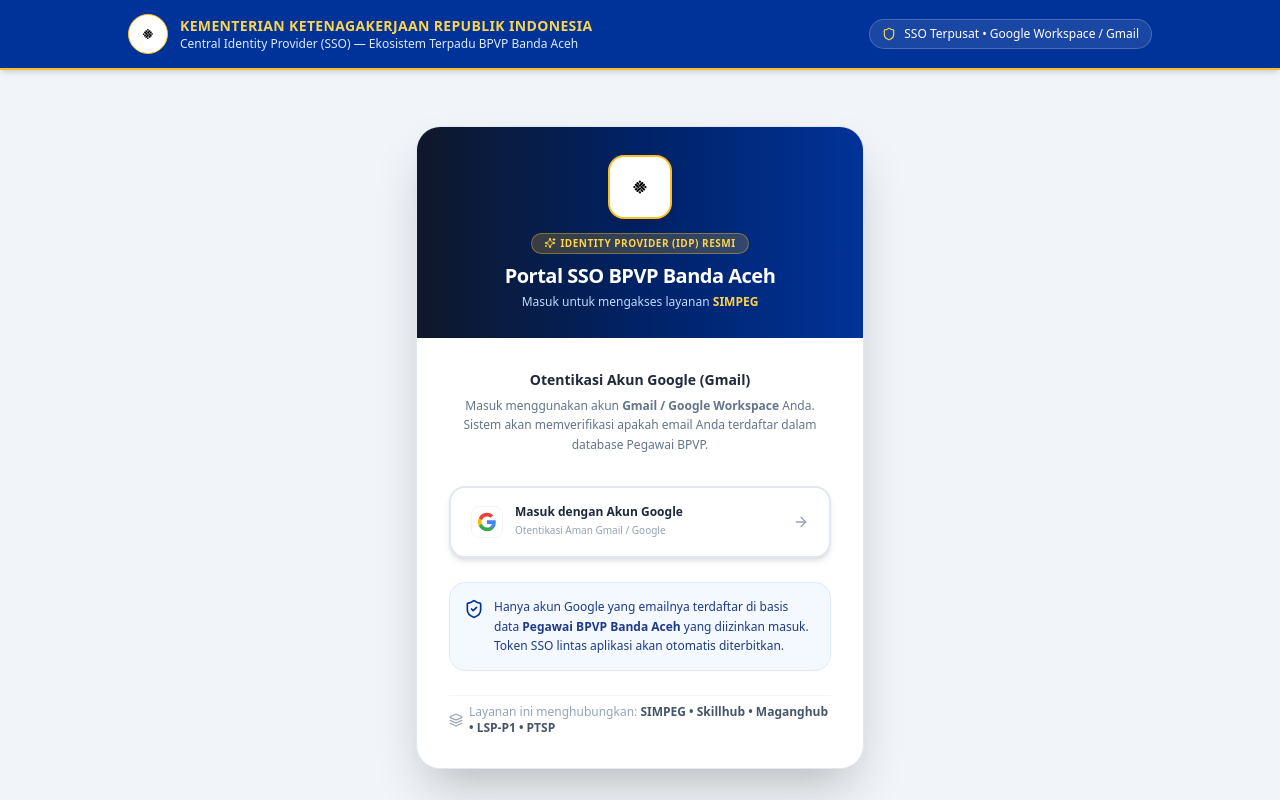
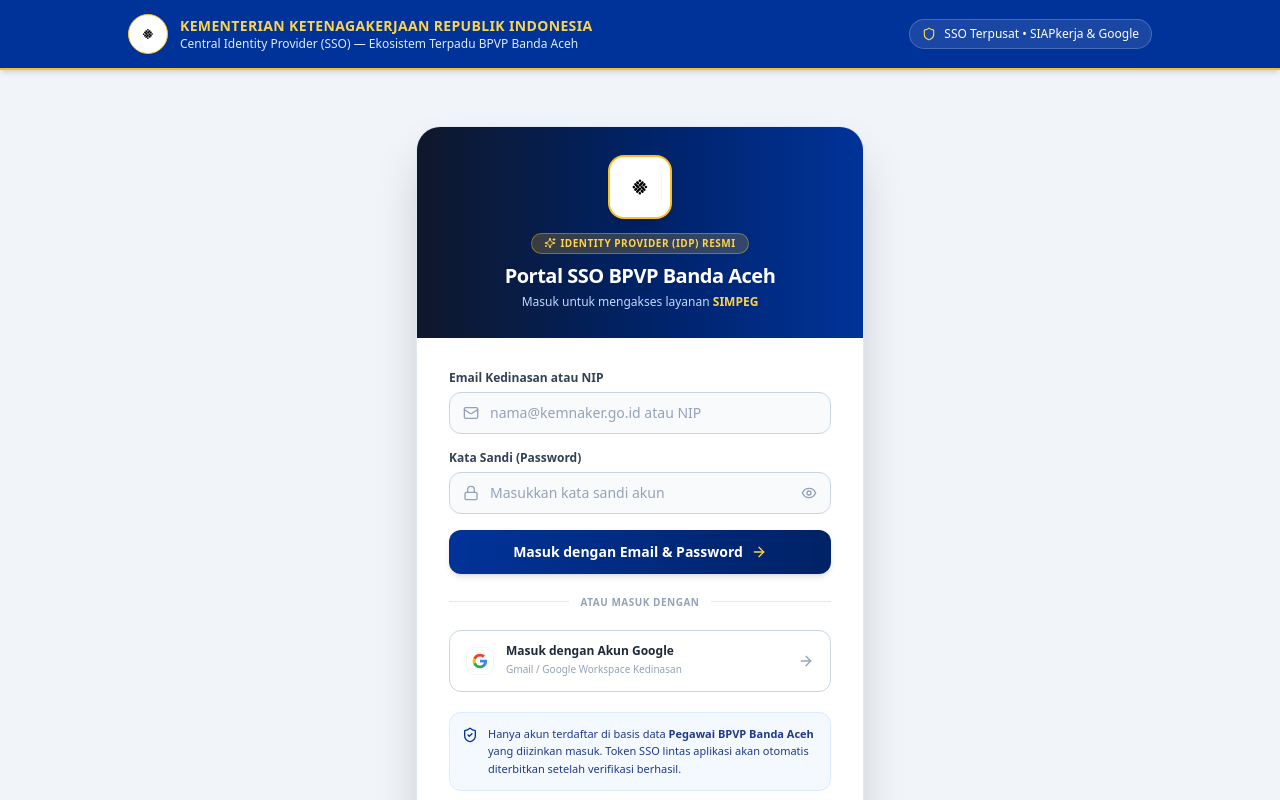
Before and after one commit to nabilfwz/sso-bpvp, a Next.js app: page / in a window 1280 px wide. Shown: the top 800 px of the page. Built offline with nearby package versions, Linux system fonts and the light colour scheme; no server answers.

Commit message:
feat(auth): enable login with email & password or google in central SSO

```diff
--- a/app/api/login/route.ts
+++ b/app/api/login/route.ts
@@ -1,33 +1,40 @@
 import { NextRequest, NextResponse } from "next/server";
-import { validatePegawaiForSso, generateSsoToken } from "@/lib/sso-core";
+import { validatePegawaiForSso, authenticatePegawaiWithPassword, generateSsoToken } from "@/lib/sso-core";
 import { prisma } from "@/lib/prisma";
 
 export const dynamic = "force-dynamic";
 
 /**
- * Central SSO Login Endpoint (Passwordless — Google / Sosmed SSO).
- * Memverifikasi email akun Google/Sosmed terhadap Database Pegawai BPVP.
+ * Central SSO Login Endpoint (Email + Password ATAU Passwordless).
+ * Memverifikasi kredensial terhadap Database Pegawai BPVP.
  * Menerbitkan Token SSO Cross-App (HMAC-SHA256) & mengembalikan redirect URL ke client app.
  */
 export async function POST(request: NextRequest) {
   try {
     const body = await request.json();
-    const email = (body?.email || body?.identifier)?.trim();
+    const identifier = (body?.identifier || body?.email)?.trim();
+    const password = body?.password?.trim();
     const defaultSimpegUrl =
       process.env.NEXT_PUBLIC_SIMPEG_URL || "https://simpegbpvp.vercel.app";
     const defaultCallback = `${defaultSimpegUrl}/auth/sso-callback`;
     const callbackUrl = body?.callbackUrl?.trim() || defaultCallback;
 
-    if (!email) {
+    if (!identifier) {
       return NextResponse.json(
-        { success: false, error: "Alamat email Google / Gmail wajib disertakan." },
+        { success: false, error: "Email atau NIP wajib disertakan." },
         { status: 400 }
       );
     }
 
-    // Validasi ketat terhadap database Manajemen Pegawai BPVP (tanpa password)
-    // Otomatis menolak orang luar dan pegawai nonaktif (di tong sampah)
-    const { user, pegawai } = await validatePegawaiForSso(email);
+    // Jika password disertakan, verifikasi kredensial password
+    // Jika tidak ada password (misal login token khusus), gunakan validatePegawaiForSso
+    let authResult: { user: any; pegawai?: any };
+    if (password) {
+      authResult = await authenticatePegawaiWithPassword(identifier, password);
+    } else {
+      authResult = await validatePegawaiForSso(identifier);
+    }
+    const { user, pegawai } = authResult;
 
     // Terbitkan Token SSO
     const token = generateSsoToken(user, pegawai);
--- a/app/page.tsx
+++ b/app/page.tsx
@@ -10,6 +10,10 @@
   Layers,
   Sparkles,
   ArrowRight,
+  Mail,
+  Lock,
+  Eye,
+  EyeOff,
 } from "lucide-react";
 
 function SsoPortalContent() {
@@ -23,18 +27,75 @@
   const errorParam = searchParams.get("error");
   const rejectedEmail = searchParams.get("email");
 
-  const [loading, setLoading] = useState(false);
+  // State untuk form login email & password
+  const [identifier, setIdentifier] = useState("");
+  const [password, setPassword] = useState("");
+  const [showPassword, setShowPassword] = useState(false);
+  const [loadingPassword, setLoadingPassword] = useState(false);
+  const [formError, setFormError] = useState("");
+
+  // State untuk login Google
+  const [loadingGoogle, setLoadingGoogle] = useState(false);
 
   const googleOAuthUrl = `/api/auth/google?service=${encodeURIComponent(
     service
   )}&callbackUrl=${encodeURIComponent(callbackUrl)}`;
 
   const handleGoogleClick = () => {
-    setLoading(true);
+    setLoadingGoogle(true);
     window.location.href = googleOAuthUrl;
   };
 
-  const getErrorMessage = () => {
+  const handlePasswordLogin = async (e: React.FormEvent) => {
+    e.preventDefault();
+    setFormError("");
+
+    if (!identifier.trim()) {
+      setFormError("Email atau NIP wajib diisi.");
+      return;
+    }
+    if (!password) {
+      setFormError("Kata sandi (password) wajib diisi.");
+      return;
+    }
+
+    setLoadingPassword(true);
+    try {
+      const res = await fetch("/api/login", {
+        method: "POST",
+        headers: { "Content-Type": "application/json" },
+        body: JSON.stringify({
+          identifier: identifier.trim(),
+          password,
+          callbackUrl,
+          service,
+        }),
+      });
+
+      const data = await res.json();
+
+      if (!res.ok || !data.success) {
+        setFormError(
+          data.error || "Gagal masuk. Periksa kembali email/NIP dan kata sandi Anda."
+        );
+        setLoadingPassword(false);
+        return;
+      }
+
+      // Berhasil login, arahkan ke target aplikasi dengan sso_token
+      if (data.redirectUrl) {
+        window.location.href = data.redirectUrl;
+      } else {
+        setFormError("Gagal mengarahkan kembali ke aplikasi.");
+        setLoadingPassword(false);
+      }
+    } catch (err: any) {
+      setFormError(err?.message || "Terjadi kesalahan koneksi saat memproses login.");
+      setLoadingPassword(false);
+    }
+  };
+
+  const getUrlErrorMessage = () => {
     if (!errorParam) return null;
     if (errorParam === "EmailTidakTerdaftar") {
       return (
@@ -60,7 +121,8 @@
     return "Autentikasi akun Google gagal. Silakan coba kembali.";
   };
 
-  const errorMessage = getErrorMessage();
+  const urlErrorMessage = getUrlErrorMessage();
+  const displayError = formError || urlErrorMessage;
 
   return (
     <>
@@ -84,17 +146,17 @@
           </div>
           <div className="hidden sm:flex items-center gap-2 text-xs bg-white/10 px-3 py-1.5 rounded-full border border-white/20">
             <Shield className="w-3.5 h-3.5 text-amber-300" />
-            <span>SSO Terpusat &bull; Google Workspace / Gmail</span>
+            <span>SSO Terpusat &bull; SIAPkerja &amp; Google</span>
           </div>
         </div>
       </header>
 
       {/* Main Container */}
-      <main className="flex-1 flex items-center justify-center p-4 sm:p-6 my-8">
+      <main className="flex-1 flex items-center justify-center p-4 sm:p-6 my-6 sm:my-8">
         <div className="w-full max-w-md bg-white rounded-3xl shadow-2xl border border-slate-200 overflow-hidden">
           {/* Card Header */}
-          <div className="bg-gradient-to-r from-slate-900 via-[#002266] to-[#003399] p-7 text-white text-center relative overflow-hidden">
-            <div className="w-16 h-16 mx-auto mb-3 bg-white rounded-2xl p-2.5 shadow-lg border-2 border-amber-400 flex items-center justify-center">
+          <div className="bg-gradient-to-r from-slate-900 via-[#002266] to-[#003399] p-6 sm:p-7 text-white text-center relative overflow-hidden">
+            <div className="w-14 h-14 sm:w-16 sm:h-16 mx-auto mb-3 bg-white rounded-2xl p-2 shadow-lg border-2 border-amber-400 flex items-center justify-center">
               <img
                 src="/images/logo-kemnaker.svg"
                 alt="Logo Kemnaker"
@@ -104,7 +166,7 @@
             <span className="inline-flex items-center gap-1 px-3 py-0.5 bg-amber-400/20 text-amber-300 border border-amber-400/40 rounded-full text-[10px] font-bold uppercase tracking-wider mb-2">
               <Sparkles className="w-3 h-3" /> Identity Provider (IdP) Resmi
             </span>
-            <h2 className="text-xl font-extrabold tracking-tight">
+            <h2 className="text-lg sm:text-xl font-extrabold tracking-tight">
               Portal SSO BPVP Banda Aceh
             </h2>
             <p className="text-xs text-blue-200 mt-1 max-w-xs mx-auto">
@@ -116,42 +178,118 @@
           </div>
 
           {/* Card Body */}
-          <div className="p-7 sm:p-8 space-y-6">
+          <div className="p-6 sm:p-8 space-y-5">
             {/* Error Banner */}
-            {errorMessage && (
+            {displayError && (
               <div className="p-4 bg-red-50 border-l-4 border-red-600 rounded-r-xl text-red-800 space-y-1 animate-in fade-in duration-200">
                 <div className="flex items-center gap-2">
                   <ShieldAlert className="w-5 h-5 text-red-600 shrink-0" />
-                  <p className="font-bold text-sm">Autentikasi SSO Ditolak</p>
+                  <p className="font-bold text-xs sm:text-sm">Autentikasi Gagal</p>
                 </div>
-                <p className="text-xs text-red-700 leading-relaxed pl-7">
-                  {errorMessage}
-                </p>
+                <div className="text-xs text-red-700 leading-relaxed pl-7">
+                  {displayError}
+                </div>
               </div>
             )}
 
-            <div className="text-center space-y-1.5">
-              <p className="text-sm font-bold text-slate-800">
-                Otentikasi Akun Google (Gmail)
-              </p>
-              <p className="text-xs text-slate-500 leading-relaxed">
-                Masuk menggunakan akun <strong>Gmail / Google Workspace</strong> Anda. Sistem akan memverifikasi apakah email Anda terdaftar dalam database Pegawai BPVP.
-              </p>
+            {/* FORM LOGIN EMAIL / NIP & PASSWORD */}
+            <form onSubmit={handlePasswordLogin} className="space-y-4">
+              <div className="space-y-1.5">
+                <label className="text-xs font-bold text-slate-700 block">
+                  Email Kedinasan atau NIP
+                </label>
+                <div className="relative">
+                  <div className="absolute inset-y-0 left-0 pl-3.5 flex items-center pointer-events-none text-slate-400">
+                    <Mail className="w-4 h-4" />
+                  </div>
+                  <input
+                    type="text"
+                    required
+                    value={identifier}
+                    onChange={(e) => setIdentifier(e.target.value)}
+                    placeholder="nama@kemnaker.go.id atau NIP"
+                    className="w-full pl-10 pr-4 py-2.5 bg-slate-50 border border-slate-300 rounded-xl text-xs sm:text-sm text-slate-900 placeholder:text-slate-400 focus:outline-none focus:ring-2 focus:ring-[#003399] focus:bg-white transition"
+                    disabled={loadingPassword || loadingGoogle}
+                  />
+                </div>
+              </div>
+
+              <div className="space-y-1.5">
+                <label className="text-xs font-bold text-slate-700 block">
+                  Kata Sandi (Password)
+                </label>
+                <div className="relative">
+                  <div className="absolute inset-y-0 left-0 pl-3.5 flex items-center pointer-events-none text-slate-400">
+                    <Lock className="w-4 h-4" />
+                  </div>
+                  <input
+                    type={showPassword ? "text" : "password"}
+                    required
+                    value={password}
+                    onChange={(e) => setPassword(e.target.value)}
+                    placeholder="Masukkan kata sandi akun"
+                    className="w-full pl-10 pr-10 py-2.5 bg-slate-50 border border-slate-300 rounded-xl text-xs sm:text-sm text-slate-900 placeholder:text-slate-400 focus:outline-none focus:ring-2 focus:ring-[#003399] focus:bg-white transition"
+                    disabled={loadingPassword || loadingGoogle}
+                  />
+                  <button
+                    type="button"
+                    onClick={() => setShowPassword(!showPassword)}
+                    className="absolute inset-y-0 right-0 pr-3.5 flex items-center text-slate-400 hover:text-slate-600 transition"
+                    tabIndex={-1}
+                  >
+                    {showPassword ? (
+                      <EyeOff className="w-4 h-4" />
+                    ) : (
+                      <Eye className="w-4 h-4" />
+                    )}
+                  </button>
+                </div>
+              </div>
+
+              <button
+                type="submit"
+                id="btn-login-password"
+                disabled={loadingPassword || loadingGoogle}
+                className="w-full py-3 px-4 bg-gradient-to-r from-[#003399] to-[#002266] hover:from-[#002266] hover:to-[#001744] text-white rounded-xl font-bold text-xs sm:text-sm shadow-md hover:shadow-lg transition-all flex items-center justify-center gap-2 cursor-pointer disabled:opacity-60"
+              >
+                {loadingPassword ? (
+                  <>
+                    <Loader2 className="w-4 h-4 animate-spin text-amber-300" />
+                    <span>Memverifikasi Kredensial...</span>
+                  </>
+                ) : (
+                  <>
+                    <span>Masuk dengan Email &amp; Password</span>
+                    <ArrowRight className="w-4 h-4 text-amber-300" />
+                  </>
+                )}
+              </button>
+            </form>
+
+            {/* DIVIDER */}
+            <div className="relative my-4">
+              <div className="absolute inset-0 flex items-center">
+                <div className="w-full border-t border-slate-200" />
+              </div>
+              <div className="relative flex justify-center text-xs">
+                <span className="bg-white px-3 text-slate-400 font-semibold uppercase tracking-wider text-[10px]">
+                  atau masuk dengan
+                </span>
+              </div>
             </div>
 
             {/* Official Google Login Button */}
-            <div className="space-y-3 pt-2">
+            <div>
               <button
                 type="button"
                 id="btn-google-oauth"
                 onClick={handleGoogleClick}
-                disabled={loading}
-                className="w-full py-4 px-5 bg-white hover:bg-slate-50 text-slate-800 font-bold text-sm rounded-2xl border-2 border-slate-200 hover:border-[#003399]/40 shadow-md hover:shadow-lg transition-all flex items-center justify-between cursor-pointer disabled:opacity-60 group"
+                disabled={loadingPassword || loadingGoogle}
+                className="w-full py-3 px-4 bg-white hover:bg-slate-50 text-slate-800 font-bold text-xs sm:text-sm rounded-xl border border-slate-300 hover:border-[#003399]/40 shadow-xs hover:shadow-md transition-all flex items-center justify-between cursor-pointer disabled:opacity-60 group"
               >
                 <div className="flex items-center gap-3">
-                  {/* Official Google SVG Icon */}
-                  <div className="w-8 h-8 rounded-lg bg-white flex items-center justify-center shrink-0 border border-slate-100 shadow-2xs">
-                    <svg className="w-5 h-5 shrink-0" viewBox="0 0 24 24">
+                  <div className="w-7 h-7 rounded-lg bg-white flex items-center justify-center shrink-0 border border-slate-100 shadow-2xs">
+                    <svg className="w-4 h-4 shrink-0" viewBox="0 0 24 24">
                       <path
                         fill="#4285F4"
                         d="M22.56 12.25c0-.78-.07-1.53-.2-2.25H12v4.26h5.92c-.26 1.37-1.04 2.53-2.21 3.31v2.77h3.57c2.08-1.92 3.28-4.74 3.28-8.09z"
@@ -171,37 +309,37 @@
                     </svg>
                   </div>
                   <div className="text-left">
-                    <p className="text-xs font-extrabold text-slate-800 group-hover:text-[#003399] transition-colors">
+                    <p className="text-xs font-bold text-slate-800 group-hover:text-[#003399] transition-colors">
                       Masuk dengan Akun Google
                     </p>
-                    <p className="text-[10px] text-slate-400 font-medium">
-                      Otentikasi Aman Gmail / Google
+                    <p className="text-[10px] text-slate-400 font-normal">
+                      Gmail / Google Workspace Kedinasan
                     </p>
                   </div>
                 </div>
 
-                {loading ? (
-                  <Loader2 className="w-5 h-5 animate-spin text-[#003399]" />
+                {loadingGoogle ? (
+                  <Loader2 className="w-4 h-4 animate-spin text-[#003399]" />
                 ) : (
-                  <ArrowRight className="w-4 h-4 text-slate-400 group-hover:text-[#003399] group-hover:translate-x-1 transition-all" />
+                  <ArrowRight className="w-4 h-4 text-slate-400 group-hover:text-[#003399] group-hover:translate-x-1 transition-all shrink-0" />
                 )}
               </button>
             </div>
 
             {/* Security Badge */}
-            <div className="p-3.5 bg-blue-50/70 rounded-2xl border border-blue-100 flex items-start gap-2.5">
-              <ShieldCheck className="w-5 h-5 text-[#003399] shrink-0 mt-0.5" />
-              <p className="text-xs text-blue-900 leading-relaxed">
-                Hanya akun Google yang emailnya terdaftar di basis data <strong>Pegawai BPVP Banda Aceh</strong> yang diizinkan masuk. Token SSO lintas aplikasi akan otomatis diterbitkan.
+            <div className="p-3 bg-blue-50/70 rounded-xl border border-blue-100 flex items-start gap-2.5 text-left">
+              <ShieldCheck className="w-4 h-4 text-[#003399] shrink-0 mt-0.5" />
+              <p className="text-[11px] text-blue-900 leading-relaxed">
+                Hanya akun terdaftar di basis data <strong>Pegawai BPVP Banda Aceh</strong> yang diizinkan masuk. Token SSO lintas aplikasi akan otomatis diterbitkan setelah verifikasi berhasil.
               </p>
             </div>
 
             {/* Info Footer */}
-            <div className="pt-2 border-t border-slate-100 text-xs text-slate-500 space-y-2">
-              <div className="flex items-center gap-1.5 text-slate-400">
+            <div className="pt-2 border-t border-slate-100 text-xs text-slate-500 space-y-1">
+              <div className="flex items-center gap-1.5 text-slate-400 text-[11px]">
                 <Layers className="w-3.5 h-3.5 shrink-0" />
                 <span>
-                  Layanan ini menghubungkan:{" "}
+                  Layanan SSO menghubungkan:{" "}
                   <span className="font-semibold text-slate-600">
                     SIMPEG • Skillhub • Maganghub • LSP-P1 • PTSP
                   </span>
```
Also changed, not shown: lib/sso-core.ts (+89 -13 lines), scripts/test_auth_modes.ts (added, +39 -0 lines).
